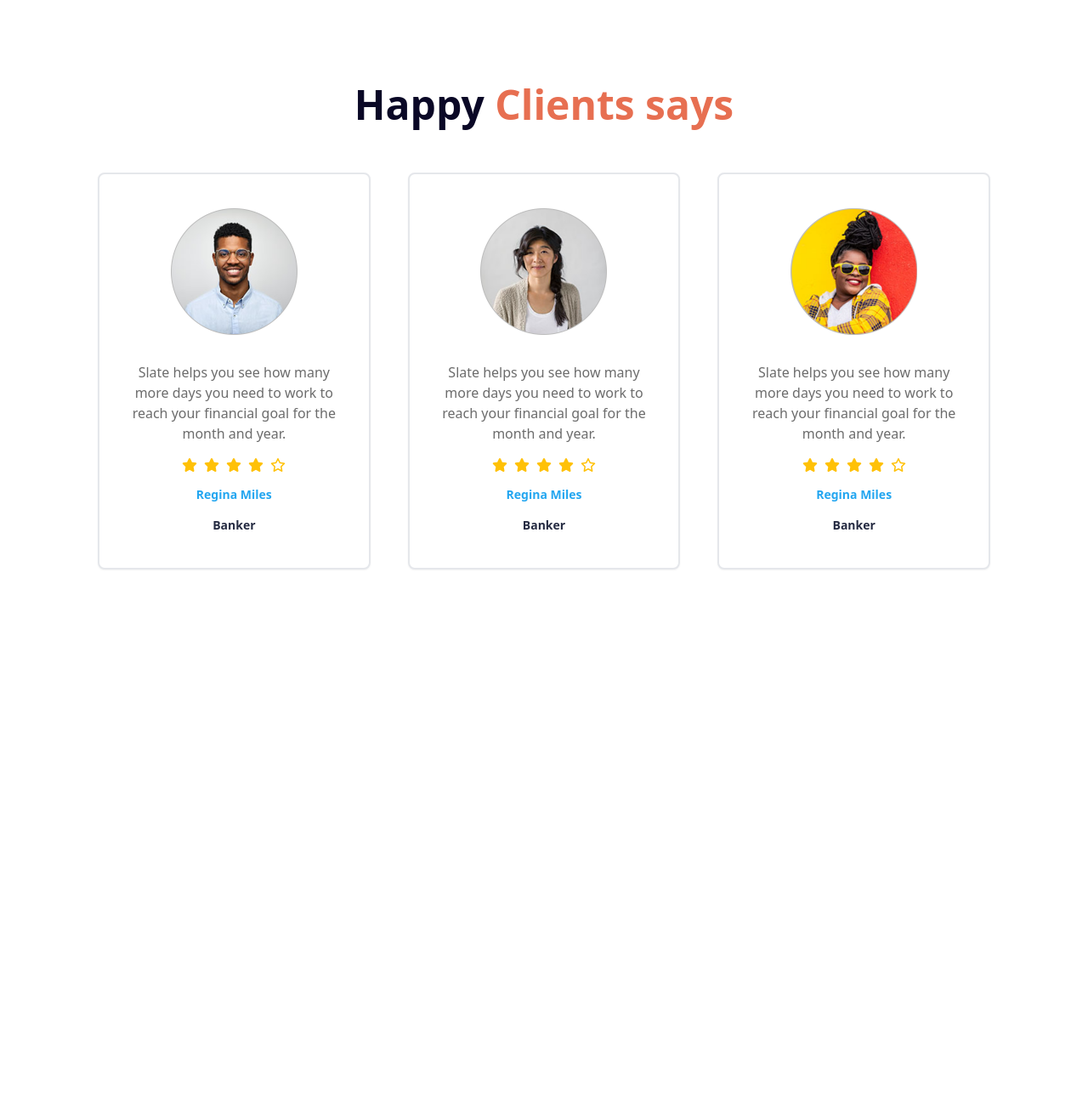
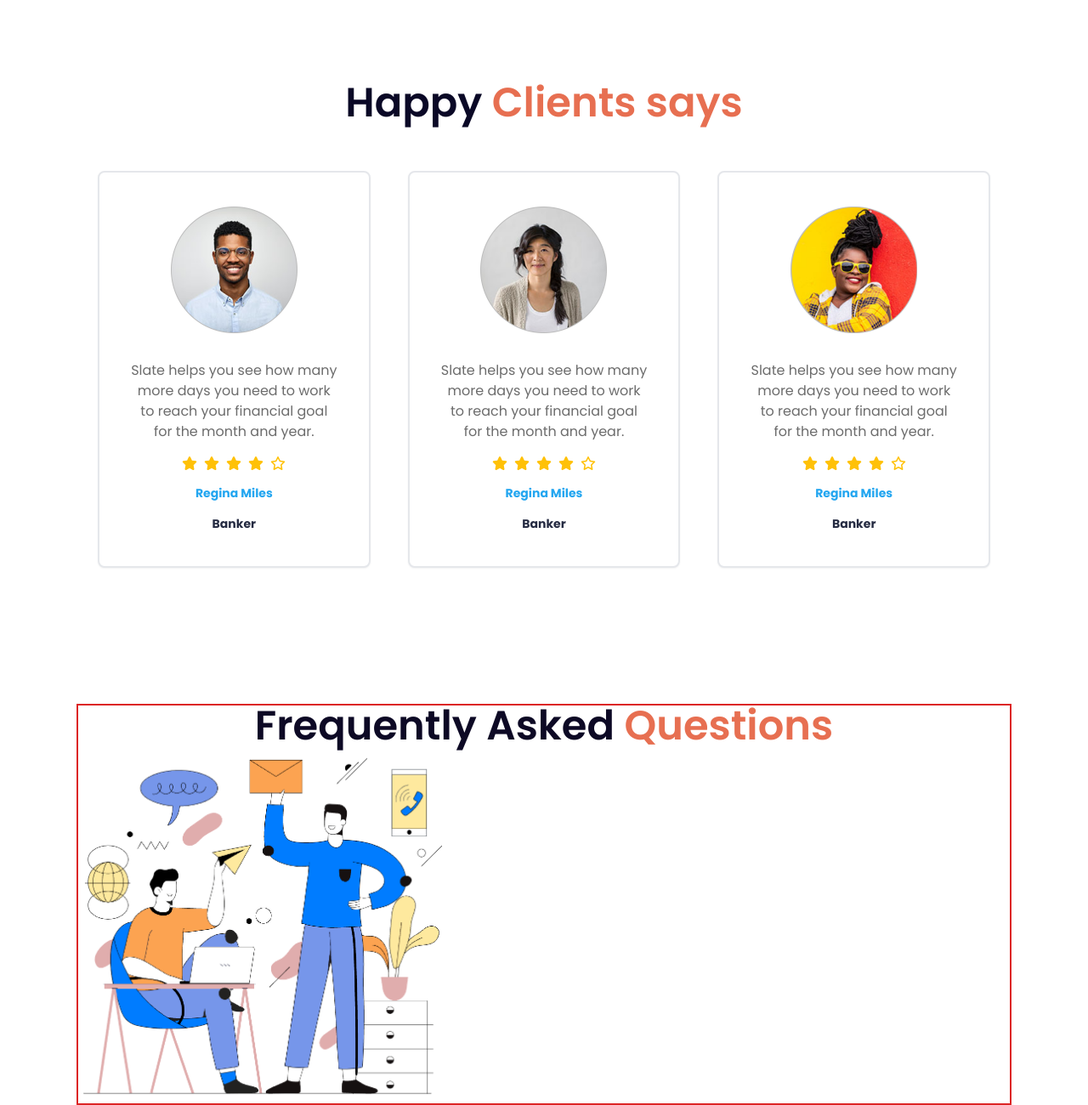
Before and after one commit to MukitHossen7/biker-zone-website-useto-tailwind, a website: page index.html in a window 1280 px wide. Shown: the part 2309-3609 px from the top of the page at 85% size. Before the commit the page ends 3019 px from the top, so only its background shows below. Drawn offline with Linux system fonts and the light colour scheme.

Commit message:
font related problem slove

```diff
--- a/index.html
+++ b/index.html
@@ -78,7 +78,7 @@
       <div>
         <!-- child-1 -->
         <div
-          class="font-[Poppins] flex flex-col items-center mt-16 text-center"
+          class="font-[Poppins] flex flex-col items-center mt-16 text-center font-[Poppins]"
         >
           <h1 class="text-5xl font-semibold text-[#000000]">
             Fetured Bikes In This Year
@@ -117,7 +117,7 @@
       </div>
 
       <!-- Lasted News section -->
-      <div class="max-w-[1150px] mx-auto mt-40">
+      <div class="max-w-[1150px] mx-auto mt-40 font-[Poppins]">
         <!-- child-1 -->
         <h1 class="text-5xl text-[#0A0826] font-semibold text-center mb-12">
           Latest News
@@ -176,7 +176,7 @@
       </div>
 
       <!-- happy clients section -->
-      <div class="max-w-[1050px] mx-auto mt-40 mb-10">
+      <div class="max-w-[1050px] mx-auto mt-40 font-[Poppins]">
         <h2 class="font-semibold text-5xl text-[#0A0826] text-center">
           Happy <span class="text-[#E76F51]">Clients says</span>
         </h2>
@@ -312,6 +312,28 @@
           </div>
         </div>
       </div>
+
+      <!-- frequently questions section -->
+      <div class="max-w-[1100px] mx-auto mt-40 border-2 border-red-600">
+        <!-- child-1 -->
+        <h1
+          class="text-[#0D0925] text-5xl font-semibold text-center font-[Poppins]"
+        >
+          Frequently Asked <span class="text-[#E76F51]"> Questions</span>
+        </h1>
+
+        <!-- child-2 -->
+        <div>
+          <div>
+            <img
+              src="images/others/Frame.png"
+              alt=""
+              class="max-w-[430px] max-h-[420px]"
+            />
+          </div>
+          <div></div>
+        </div>
+      </div>
     </main>
   </body>
 </html>
--- a/src/input.css
+++ b/src/input.css
@@ -7,7 +7,7 @@
   @apply bg-white shadow-sm p-5 border-2 border-gray-200 rounded-lg;
 }
 .latest-section-card-h2 {
-  @apply text-[#18191F] text-[28px] font-semibold mb-3;
+  @apply text-[#18191F] text-[27px] font-semibold mb-3;
 }
 .latest-section-card-p {
   @apply text-[#6C6C6C] text-base font-normal mb-10;
```
Also changed, not shown: images/others/Frame.png (added), src/output.css.
